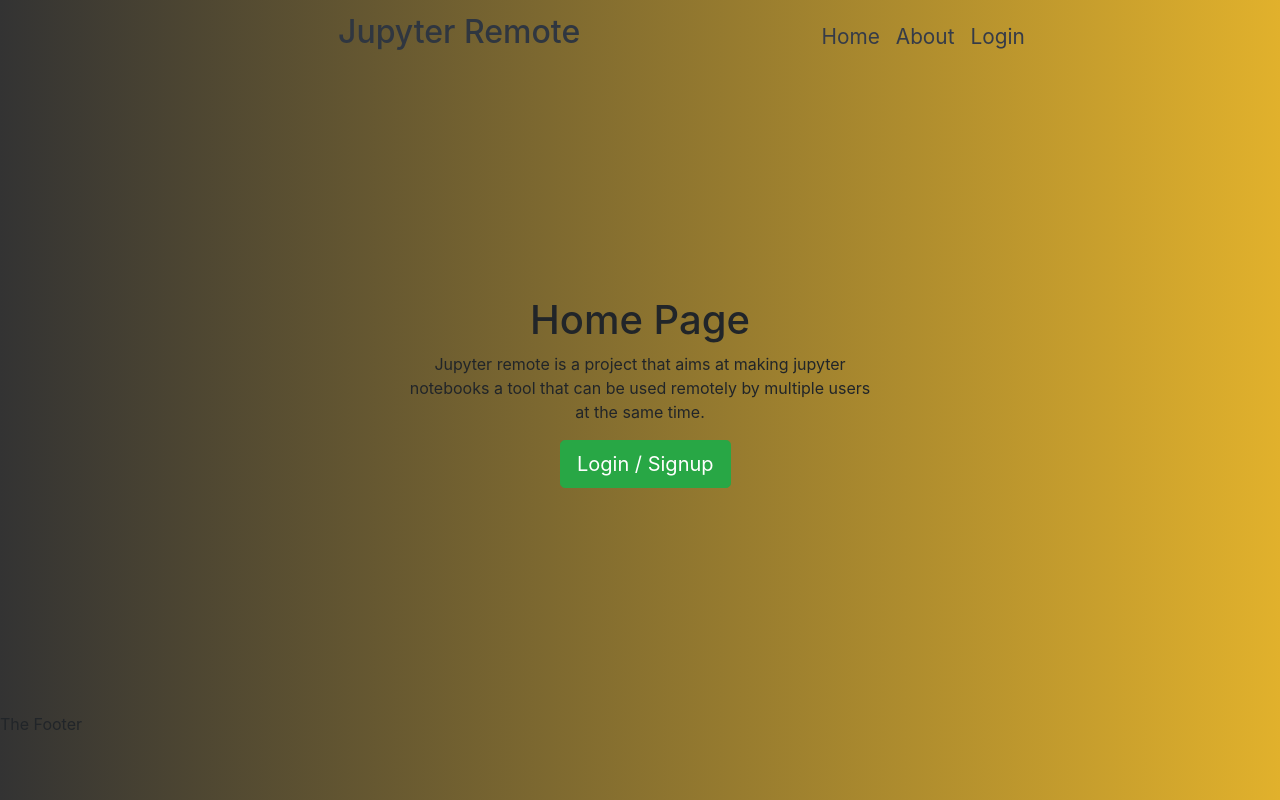
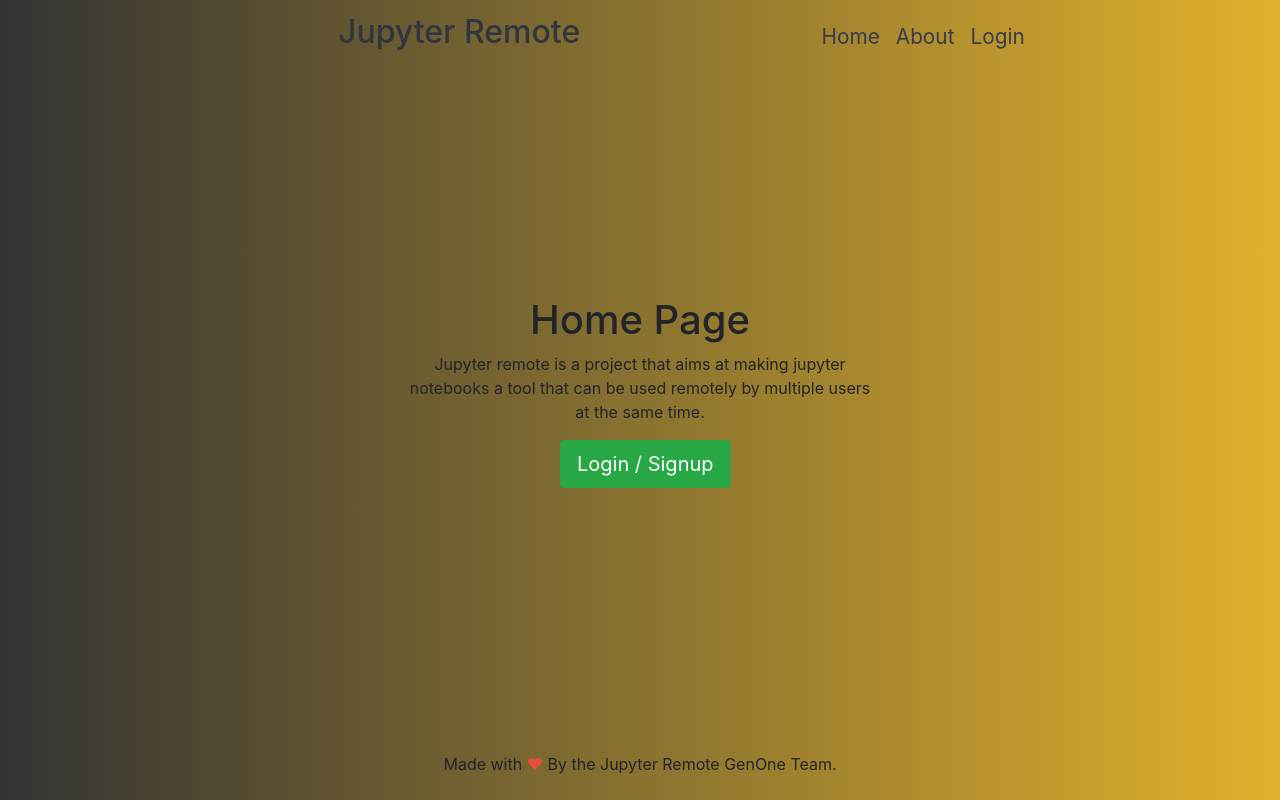
Before and after one commit to Etanyauh/JupyterRemote, a React (Create React App) app: page / in a window 1280 px wide. Built offline with nearby package versions, Linux system fonts and the light colour scheme.

Commit message:
Added footer

```diff
--- a/src/components/Footer/Index.js
+++ b/src/components/Footer/Index.js
@@ -4,7 +4,7 @@ class Footer extends Component {
     render() {
         return (
             <footer>
-                <p>The Footer</p>
+                <p className="center">Made with <span className="text-heart">&hearts;</span> By the Jupyter Remote GenOne Team.</p>
             </footer>
         )
     }
--- a/src/styles/components/footer/footer.scss
+++ b/src/styles/components/footer/footer.scss
@@ -1,4 +1,6 @@
 footer {
-    justify-content: flex-end;
+    height: 10%;
+    display: flex;
+    justify-content: center;
     align-items: flex-end;
 }
--- a/src/styles/main.scss
+++ b/src/styles/main.scss
@@ -6,4 +6,8 @@ main {
     height: 80%;
 }
 
+.text-heart {
+    color: #e74c3c;
+}
+
 @import 'components/main.scss';
```
